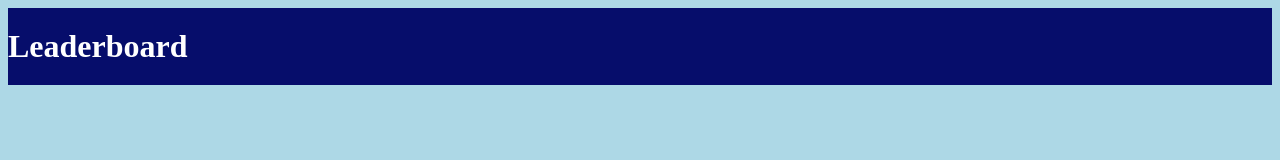
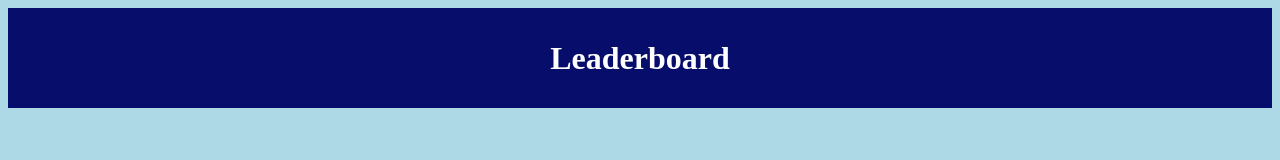
Before and after one commit to seanras02/M10-BO, a plain HTML site: page index.html in a window 1280 px wide. Drawn offline with Linux system fonts and the light colour scheme.

Commit message:
Leaderboard op de header

```diff
--- a/css/style.css
+++ b/css/style.css
@@ -1,14 +1,26 @@
+
+
 header{
-    width: 100%;
-    background: rgb(6, 13, 107);
-    height: 100%;
-    color:white;
+    width: 100%; /* Brede header */
+    background: rgb(6, 13, 107); /* Donkerblauwe achtergrond */
+    height: 60px;
+    color: white;
     padding: 20px 0;
     font-size: 2em;
     font-weight: bold;
+    display: flex;
+    justify-content: center;
+    align-items: center;
+    margin: 0 auto;
+
 }
-
 
 body{
     background-color: lightblue;
 }
+
+header:hover span {
+    color: yellow; /* Verander tekstkleur bij hover */
+    text-decoration: underline;
+    cursor: pointer;
+}
--- a/index.html
+++ b/index.html
@@ -8,10 +8,8 @@
     <title>Click the target</title>
 </head>
 <body>
-    <header class="header">
-        <section>
-            Leaderboard
-        </section>
+    <header>
+        <span>Leaderboard</span>
     </header>
 </body>
 <footer class="footer">
```
